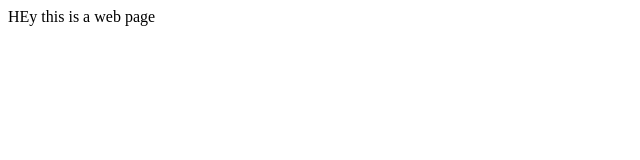
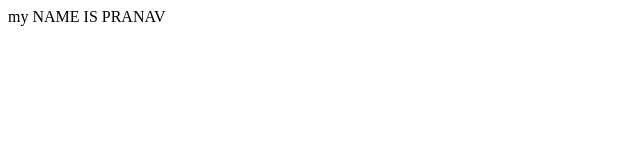
Before and after one commit to Pranav-S-10/repo1, a plain HTML site: page index.html in a window 1280 px wide. Shown: the full height of the page, 0-640 px from the left. Drawn offline with Linux system fonts and the light colour scheme.

Commit message:
Update index.html

```diff
--- a/index.html
+++ b/index.html
@@ -3,6 +3,6 @@
     Webpage
   </title>
   <body>
-    HEy this is a web page
+    my NAME IS PRANAV
   </body>
 </html>
```
